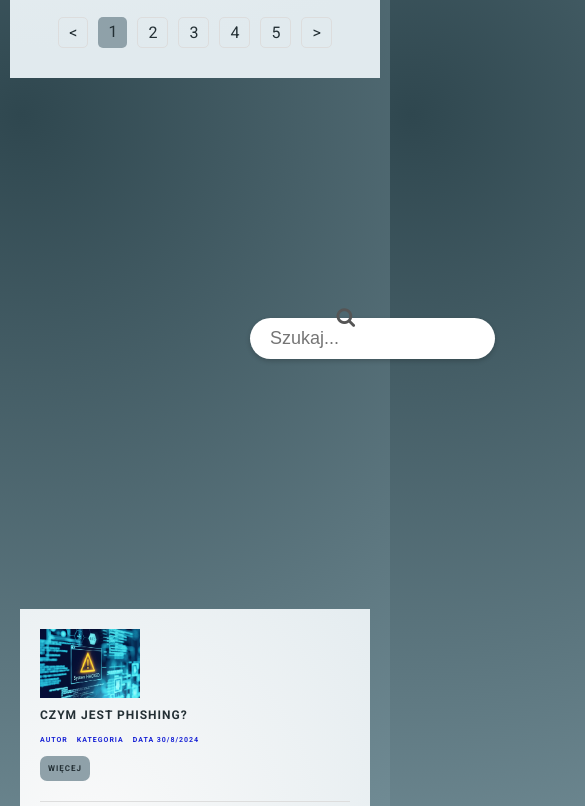
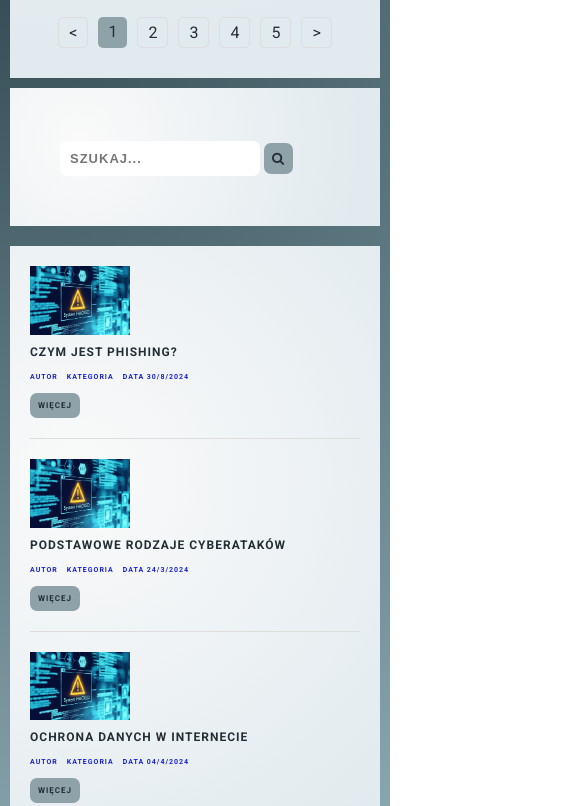
Before and after one commit to jgajdzinska/cybersecurity-blog-template, a plain HTML site: page index.html in a window 390 px wide. Shown: the part 1463-2269 px from the top of the page, 585 px wide, since content can reach past the window. Drawn offline with Linux system fonts and the light colour scheme.

Commit message:
#0001 - updated sidebar and responsive

```diff
--- a/css/style.css
+++ b/css/style.css
@@ -190,28 +190,42 @@ header h1 {
 }
 
 .search-bar {
+    background: radial-gradient(circle at 18.7% 37.8%, rgb(250, 250, 250) 0%, rgb(225, 234, 238) 90%);margin-bottom: 20px;
     margin-bottom: 20px;
     padding: 50px 50px;
     box-sizing: border-box;
 }
 
 .search-bar input {
+    border-radius: 7px;
+    border-style: none;
     width: 200px;
-    font-size: 18px;
-    padding: 10px 20px;
-    border-radius: 30px;
+    padding: 10px;
     outline: none;
-    border: none;
-    box-shadow: 0px 2px 5px rgba(0, 0, 0, 0.2);
+    text-decoration: none;
+    text-transform: uppercase;
+    letter-spacing: 1px;
+    font-weight: 600;
+    font-size: small;
 }
 
-.search-bar i {
-    position: relative;
-    top: 50%;
-    right: 35px;
-    font-size: 20px;
+.search-bar button {
+    background-color: #8fa1a9;
+    color: #232f34;
+    border: none;
+    padding: 8px;
     cursor: pointer;
-    color: #555;
+    border-radius: 7px;
+    text-decoration: none;
+    text-transform: uppercase;
+    letter-spacing: 1px;
+    font-weight: 600;
+    font-size: small;
+    justify-content: flex-end;
+}
+
+.search-bar button:hover {
+    background-color: #bbc2c5;
 }
 
 .recent-posts {
@@ -313,8 +327,13 @@ header h1 {
         height: auto;
     }
 
-    .post-container, .sidebar {
+    .post-container {
         margin: 0;
+        padding: 10px;
+    }
+
+    .sidebar {
+        margin: 0 -10px;
         padding: 10px;
     }
 
@@ -322,14 +341,8 @@ header h1 {
         justify-content: flex-start;
     }
 
-    .search-bar i {
-        position: absolute;
-        margin-left: 150px;
-        margin-top: 1230px;
-    }
-
-    .search-bar input {
-        width: 280px;
+    .search-bar button {
+        margin-top: 5px;
     }
 }
 
@@ -344,14 +357,11 @@ header h1 {
         font-size: 20px;
     }
 
-    .search-bar i {
-        position: absolute;
-        margin-left: 150px;
-        margin-top: 1348px;
+    .sidebar {
+        width: auto;
     }
 
-    .search-bar input {
-        margin: 180px;
-        width: 245px;
+    .search-bar button {
+        margin-top: 5px;
     }
 }
--- a/index.html
+++ b/index.html
@@ -88,10 +88,11 @@
 
         <div class="search-bar">
             <input type="text" placeholder="Szukaj...">
-            <i class="fa fa-search"></i>
+            <button><i class="fa fa-search"></i></button>
         </div>
 
         <div class="recent-posts">
+
             <div class="recent-post">
                 <img src="img/post-image.jpg" alt="Recent post 1 image">
                 <div class="recent-post-container">
```
